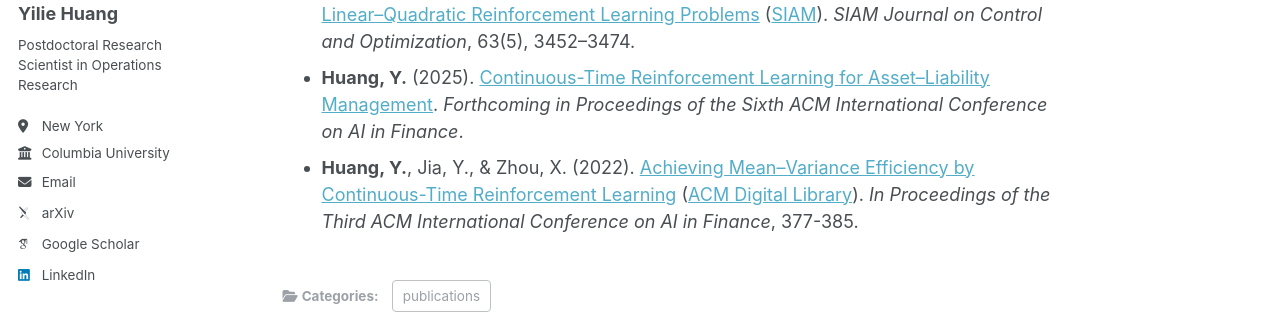
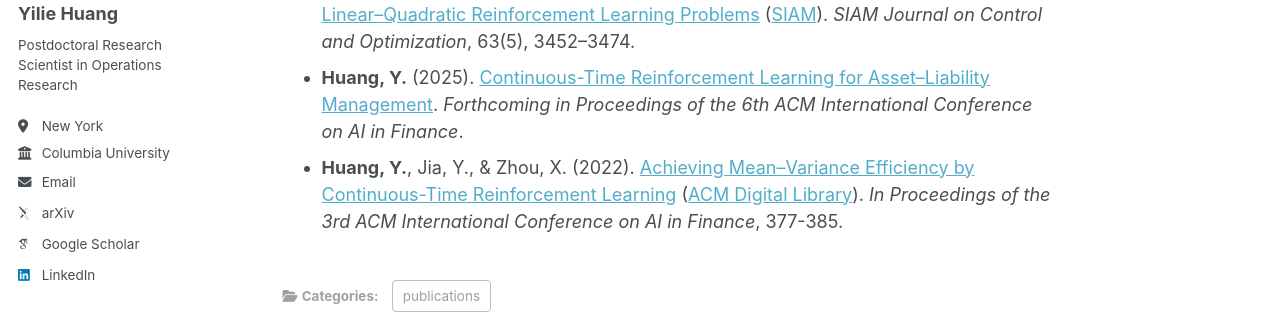
Before and after one commit to yiliehuang/yiliehuang.github.io, a Jekyll site: the page built from _publications/publications.md, in a window 1280 px wide and 1204 px high. Shown: the part 247-568 px from the top of the window. Built offline with Jekyll 4.4.1, drawn with Linux system fonts in a browser that asks for light colours; some web fonts are replaced.

Commit message:
Update publications.md

```diff
--- a/_publications/publications.md
+++ b/_publications/publications.md
@@ -12,11 +12,11 @@ permalink: publication/publications
   </li>
   <li><strong>Huang, Y.</strong> (2025).
       <a href="/files/ALM_ICAIF_2025.pdf">Continuous-Time Reinforcement Learning for Asset–Liability Management</a>.
-      <em>Forthcoming in Proceedings of the Sixth ACM International Conference on AI in Finance</em>.
+      <em>Forthcoming in Proceedings of the 6th ACM International Conference on AI in Finance</em>.
   </li>
   <li><strong>Huang, Y.</strong>, Jia, Y., & Zhou, X. (2022).
       <a href="/files/MV_ICAIF_2022.pdf">Achieving Mean–Variance Efficiency by Continuous-Time Reinforcement Learning</a>
       (<a href="https://dl.acm.org/doi/abs/10.1145/3533271.3561760">ACM Digital Library</a>).
-      <em>In Proceedings of the Third ACM International Conference on AI in Finance</em>, 377-385.
+      <em>In Proceedings of the 3rd ACM International Conference on AI in Finance</em>, 377-385.
   </li>
 </ul>
```
